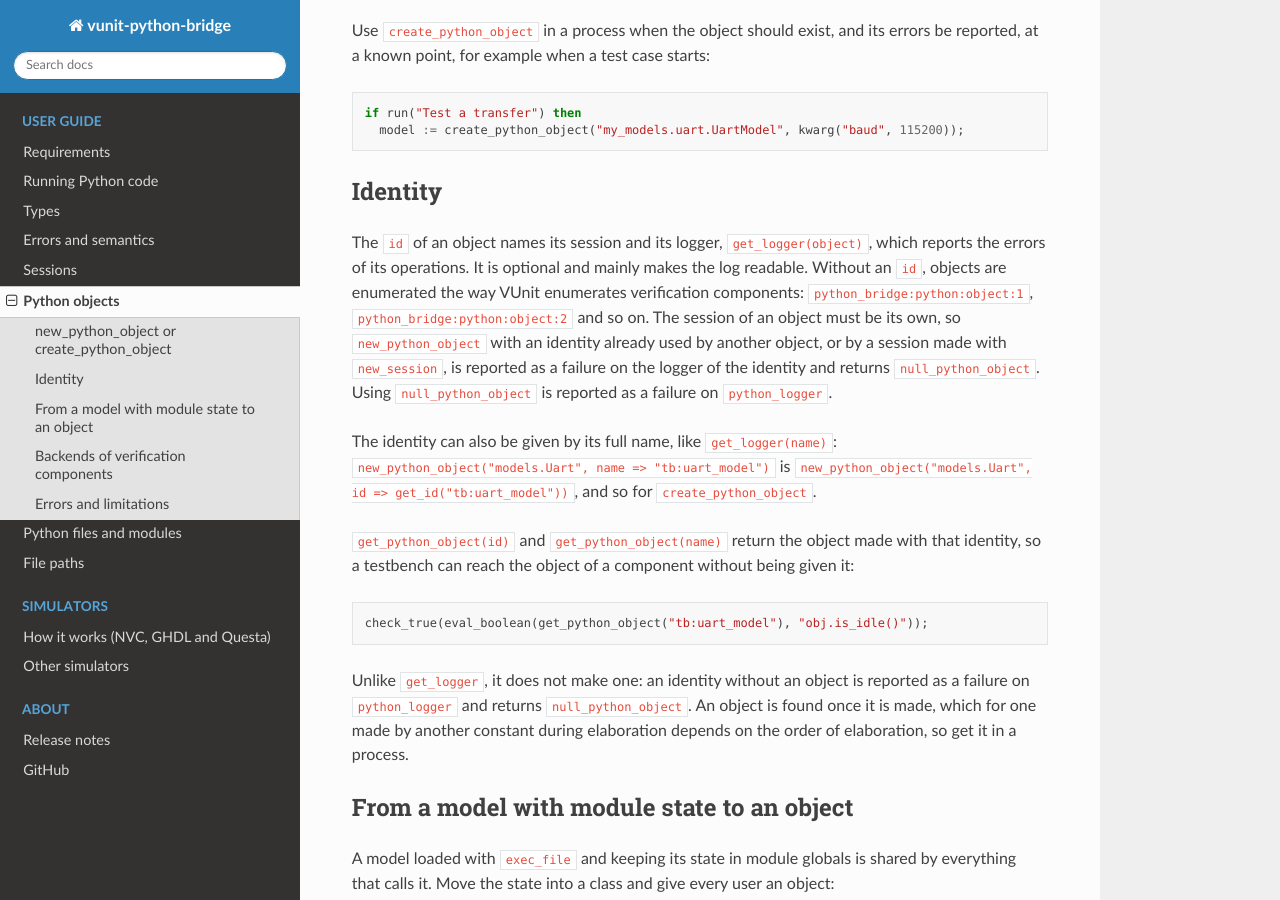
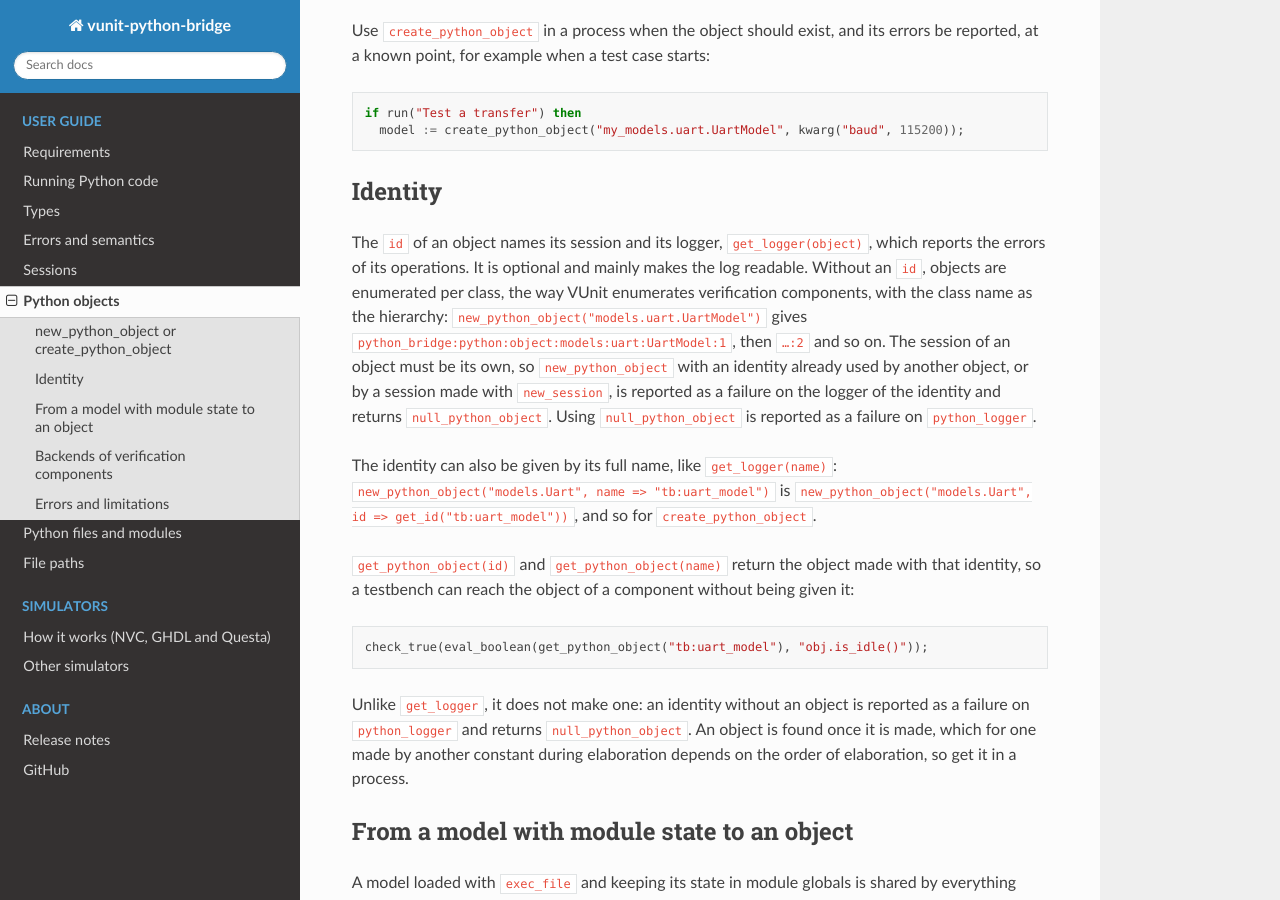
Before and after one commit to VUnit/vunit-python-bridge, a Sphinx documentation site: the page built from docs/python_objects.rst, in a window 1280 px wide and 900 px high, scrolled down 1389 px. Built offline with Sphinx 7.4.7 and the Read the Docs theme 3.1.0, drawn with Linux system fonts in a browser that asks for light colours; pages that are not in the unit, such as notebooks, are missing from menus; the version number is read from the project's files by our own code.

Commit message:
Name a Python object made without an id after its class
Objects without an id are enumerated per class, the dotted class name
giving the identity hierarchy under python_bridge:python:object, e.g.
python_bridge:python:object:models:counter_model:Counter:1.

Co-Authored-By: Claude Opus 5.5 <noreply@anthropic.com>

```diff
--- a/docs/python_objects.rst
+++ b/docs/python_objects.rst
@@ -92,9 +92,11 @@ Identity
 The ``id`` of an object names its session and its logger,
 ``get_logger(object)``, which reports the errors of its operations. It is
 optional and mainly makes the log readable. Without an
-``id``, objects are enumerated the way VUnit enumerates verification
-components: ``python_bridge:python:object:1``,
-``python_bridge:python:object:2`` and so on. The session of an object must
+``id``, objects are enumerated per class, the way VUnit enumerates
+verification components, with the class name as the hierarchy:
+``new_python_object("models.uart.UartModel")`` gives
+``python_bridge:python:object:models:uart:UartModel:1``, then ``…:2`` and so
+on. The session of an object must
 be its own, so ``new_python_object`` with an identity already used by another
 object, or by a session made with ``new_session``, is reported as a failure on
 the logger of the identity and returns ``null_python_object``. Using
```
Also changed, not shown: 3 other files.
